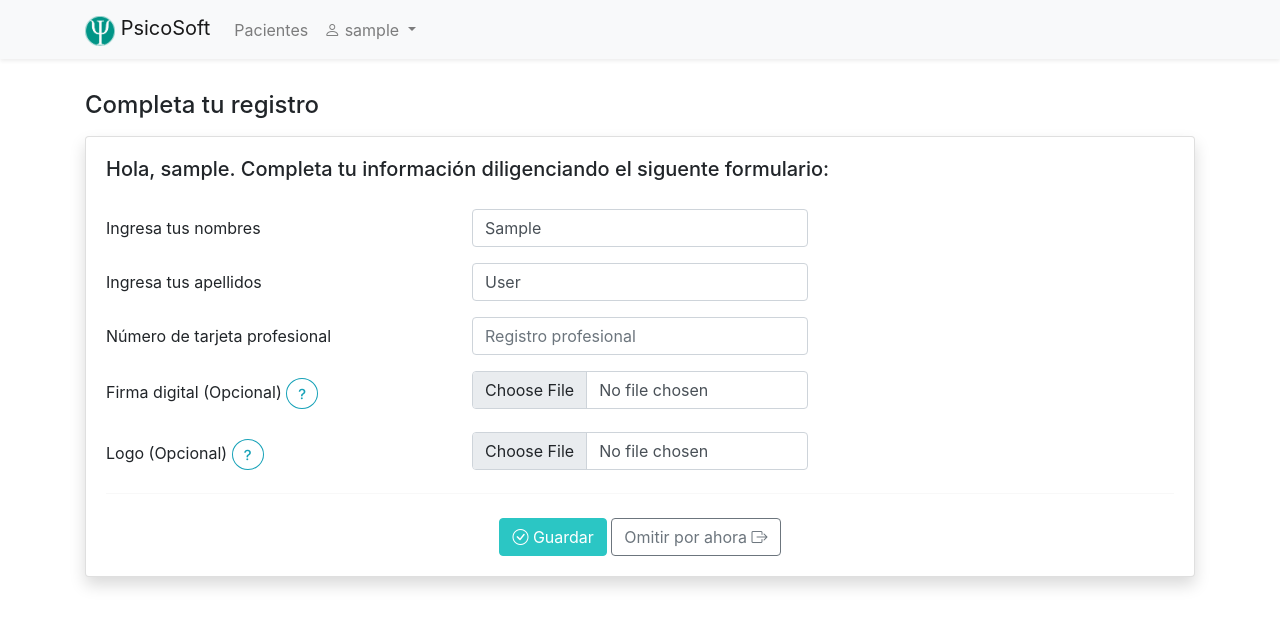
After one commit to samir04m/PsicoSoft, a Django app: page /completar-registro/ in a window 1280 px wide. The commit adds this page. Shown: the top 627 px of the page. Run offline with Django 4.2, Linux system fonts and the light colour scheme; the visitor is signed in with stand-in values (Sample User, id 1); some libraries are stand-ins or nearby versions.

Commit message:
Vista Completar registro psicologo

```diff
--- a/main/urls.py
+++ b/main/urls.py
@@ -4,9 +4,12 @@ from . import views
 
 urlpatterns = [
     path('', views.Index, name='Index'),
+    path('completar-registro/', views.CompletarRegistro, name='CompletarRegistro'),
+
     path('pacientes/', views.PacienteList, name='PacienteList'),
     path('pacientes-create/', views.PacienteCreate, name='PacienteCreate'),
     path('historia-clinica/<int:id>', views.PacienteUpdate, name='PacienteUpdate'),
+
     path('login/', views.Login, name='login'),
     path('logout/', views.Logout, name='logout'),
 ]
--- a/main/views.py
+++ b/main/views.py
@@ -22,7 +22,11 @@ def Login(request):
         user = authenticate(username=username, password=password)
         if user:
             login(request, user)
-            return HttpResponseRedirect('/pacientes')
+            if not user.is_staff:
+                psicologo = Psicologo.objects.filter(usuario=user).first()
+                if not psicologo:
+                    return redirect('main:CompletarRegistro')
+            return redirect('main:PacienteList')
         else:
             messages.error(request, 'El usuario o la contraseña son incorrectos.', extra_tags='danger')
             # return render(request, 'login.html', {"username": username})
@@ -33,6 +37,30 @@ def Login(request):
 def Logout(request):
     logout(request)
     return HttpResponseRedirect('/login')
+
+@login_required(login_url='/login/')
+def CompletarRegistro(request):
+    if request.method == 'POST':
+        try:
+            usuario = request.user
+            usuario.first_name = request.POST.get('first_name')
+            usuario.last_name = request.POST.get('last_name')
+            usuario.save()
+            psicologo = Psicologo(
+                usuario = request.user,
+                numeroTarjetaProfesional = request.POST.get('numeroTarjetaProfesional'),
+                firma = request.FILES.get('firma'),
+                logo = request.FILES.get('logo')
+            )
+            psicologo.save()
+            messages.success(request, 'Tu registro se completo exitosamente.', extra_tags='success')
+            return redirect('main:PacienteList')
+        except Exception as e:
+            saveLog(request.user, "No guardar informacion del psicologo. Metodo CompletarRegistro", e)
+            messages.error(request, 'No fue posible guardar la información. Intente de nuevo.', extra_tags='danger')
+            return redirect('main:CompletarRegistro')
+    else:
+        return render(request, 'completarRegistro.html')
 
 @login_required(login_url='/login/')
 def PacienteList(request):
--- a/templates/base/base.html
+++ b/templates/base/base.html
@@ -28,6 +28,7 @@
     </main>
 
     <script src="{% static 'js/bootstrap.bundle.min.js' %}"></script>
+    <script src="{% static 'js/popper.min.js' %}"></script>
     <script src="{% static 'js/jquery-3.6.0.min.js' %}"></script>
     <script src="{% static 'js/moment.min.js' %}"></script>
     <script src="{% static 'js/bootstrap-datetimepicker.min.js' %}"></script>
--- a/templates/base/navbar.html
+++ b/templates/base/navbar.html
@@ -17,7 +17,7 @@
                 <li class="nav-item dropdown">
                     <a class="nav-link dropdown-toggle" href="#" role="button" data-bs-toggle="dropdown"
                         aria-expanded="false">
-                        {{ request.user }}
+                        <i class="bi bi-person"></i> {{ request.user }}
                     </a>
                     <ul class="dropdown-menu">
                         <li><a class="dropdown-item" href="#">Cambiar contraseña</a></li>
--- /dev/null
+++ b/templates/completarRegistro.html
@@ -0,0 +1,73 @@
+{% extends 'base/base.html' %}
+
+{% block title %}Completar registro{% endblock %}
+
+{% block contenido %}
+    <h4 class="my-3">Completa tu registro</h4>
+    <div class="card shadow">
+        <div class="card-body">
+            <h5 class="card-title pb-3">Hola, {{request.user}}. Completa tu información diligenciando el siguente formulario:</h5>
+
+            <form method="POST" enctype="multipart/form-data">
+                {% csrf_token %}
+                <div class="row mb-3">
+                    <label for="first_name" class="col-md-6 col-lg-4 col-form-label">Ingresa tus nombres</label>
+                    <div class="col-md-6 col-lg-4">
+                        <input type="text" class="form-control" id="first_name" name="first_name" placeholder="Nombre/s" required value="{{request.user.first_name}}">
+                    </div>
+                </div>
+                <div class="row mb-3">
+                    <label for="last_name" class="col-md-6 col-lg-4 col-form-label">Ingresa tus apellidos</label>
+                    <div class="col-md-6 col-lg-4">
+                        <input type="text" class="form-control" id="last_name" name="last_name" placeholder="Apellidos" required value="{{request.user.last_name}}">
+                    </div>
+                </div>
+                <div class="row mb-3">
+                    <label for="numeroTarjetaProfesional" class="col-md-6 col-lg-4 col-form-label">Número de tarjeta profesional</label>
+                    <div class="col-md-6 col-lg-4">
+                        <input type="number" class="form-control" id="numeroTarjetaProfesional" name="numeroTarjetaProfesional" placeholder="Registro profesional" required>
+                    </div>
+                </div>
+                <div class="row mb-3">
+                    <label for="firma" class="col-md-6 col-lg-4 col-form-label">
+                        Firma digital (Opcional)
+                        <button type="button" class="btn btn-sm btn-outline-info rounded-circle" data-bs-toggle="popover"
+                            data-bs-title="Información" data-bs-content="Sube tu firma digital con formato de imagen para que esta sea puesta en las impresiones de historias clínicas." data-bs-placement="top" > <i class="bi bi-question-lg"></i> </button>
+                    </label>
+                    <div class="col-md-6 col-lg-4">
+                        <input type="file" class="form-control" id="firma" name="firma" accept="image/*">
+                    </div>
+                </div>
+                <div class="row mb-3">
+                    <label for="logo" class="col-md-6 col-lg-4 col-form-label">
+                        Logo (Opcional)
+                        <button type="button" class="btn btn-sm btn-outline-info rounded-circle" data-bs-toggle="tooltip"
+                            data-bs-placement="top" data-bs-title="Sube un logo que quieras mostrar en la impresión de historias clínicas"> <i class="bi bi-question-lg"></i> </button>
+                    </label>
+                    <div class="col-md-6 col-lg-4">
+                        <input type="file" class="form-control" id="logo" name="logo" accept="image/*">
+                    </div>
+                </div>
+                <hr>
+                <div class="text-center mt-4">
+                    <button type="submit" class="btn btn-info"><i class="bi bi-check-circle"></i> Guardar</button>
+                    <a href="{% url 'main:PacienteList' %}" class="btn btn-outline-secondary"> Omitir por ahora <i class="bi bi-box-arrow-right"></i></a>
+                </div>
+
+            </form>
+        </div>
+    </div>
+
+    {% include 'alertToast.html' %}
+
+{% endblock %}
+
+{% block script %}
+    <script type="text/javascript">
+        $(document).ready(function() {
+            $('#toastRespuesta').toast('show');
+            $('[data-bs-toggle="tooltip"]').tooltip();
+            $('[data-bs-toggle="popover"]').popover();
+        });
+    </script>
+{% endblock %}
--- a/templates/login.html
+++ b/templates/login.html
@@ -36,7 +36,7 @@
                             {% csrf_token %}
                             <div class="mb-3">
                                 <label for="username" class="form-label">Usuario</label>
-                                <input type="text" class="form-control" name="username" id="username" required value="{{username}}">
+                                <input type="text" class="form-control" name="username" id="username" autocomplete="off" required>
                             </div>
                             <div class="mb-3">
                                 <label for="password" class="form-label">Contraseña</label>
--- a/templates/paciente/list.html
+++ b/templates/paciente/list.html
@@ -3,7 +3,7 @@
 {% block title %}Mis Pacientes{% endblock %}
 
 {% block contenido %}
-    <h3 class="mb-4">Hola, {{request.user.first_name}}</h3>
+    <h4 class="mb-4">Hola, {{request.user.first_name}}</h4>
 
     <div class="card shadow">
         <div class="card-body">
```
Also changed, not shown: templates/index.html (+22 -1 lines), static/js/popper.min.js (added), 2 other files.
